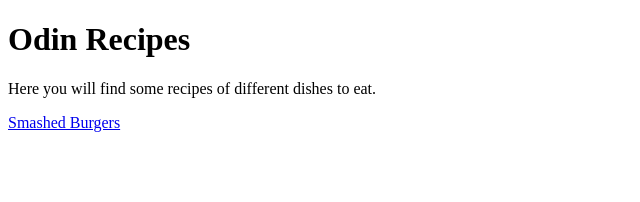
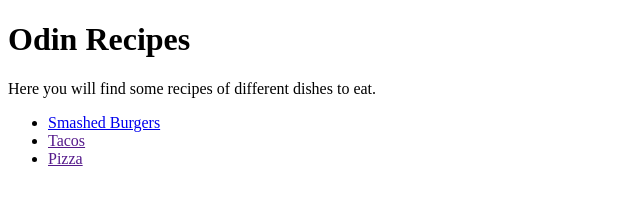
Before and after one commit to fredrikisehag/odin-recipes, a plain HTML site: page index.html in a window 1280 px wide. Shown: the whole page, without its empty margins (0-640 px from the left). Drawn offline with Linux system fonts and the light colour scheme.

Commit message:
Add recipes and ul

```diff
--- a/index.html
+++ b/index.html
@@ -9,6 +9,10 @@
   <body>
     <h1>Odin Recipes</h1>
     <p>Here you will find some recipes of different dishes to eat.</p>
-    <a href="recipes/burgers.html">Smashed Burgers</a>
+    <ul>
+      <li><a href="recipes/burgers.html">Smashed Burgers</a></li>
+      <li><a href="">Tacos</a></li>
+      <li><a href="">Pizza</a></li>
+    </ul>
   </body>
 </html>
```
